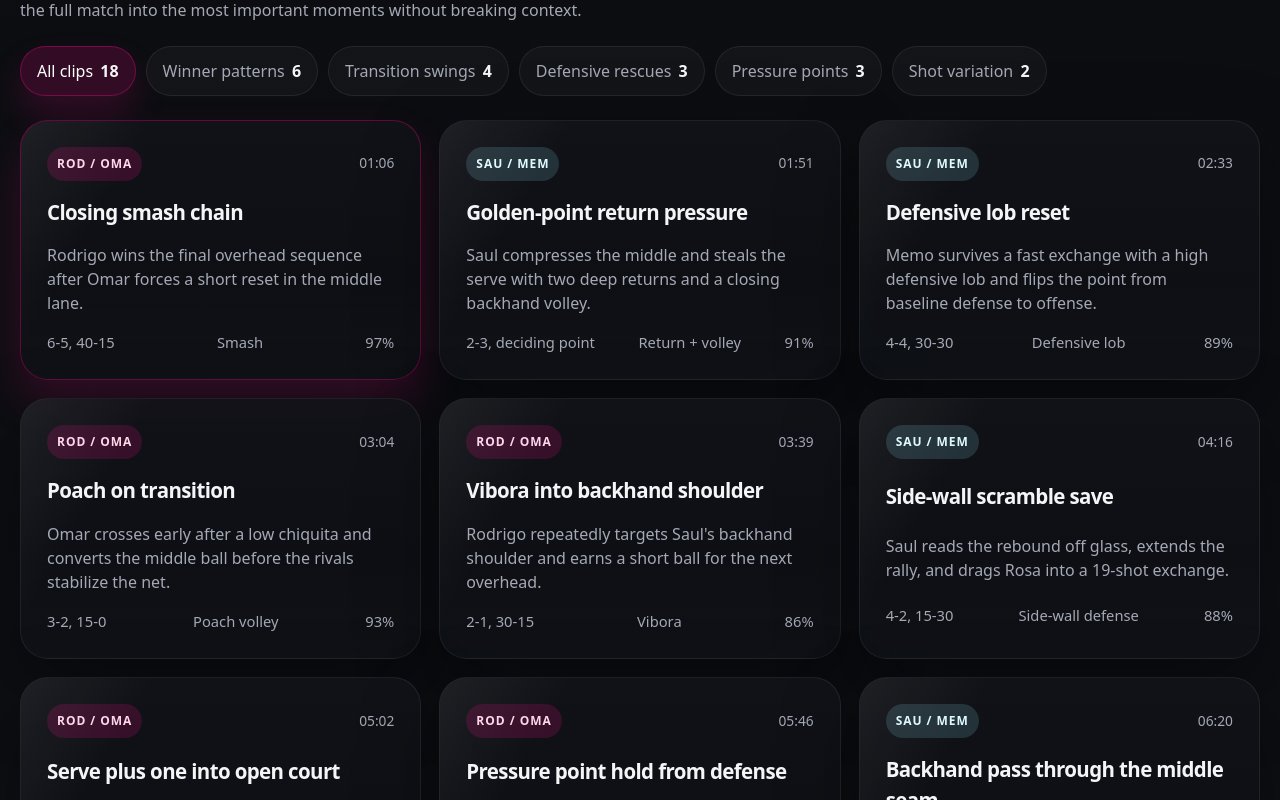
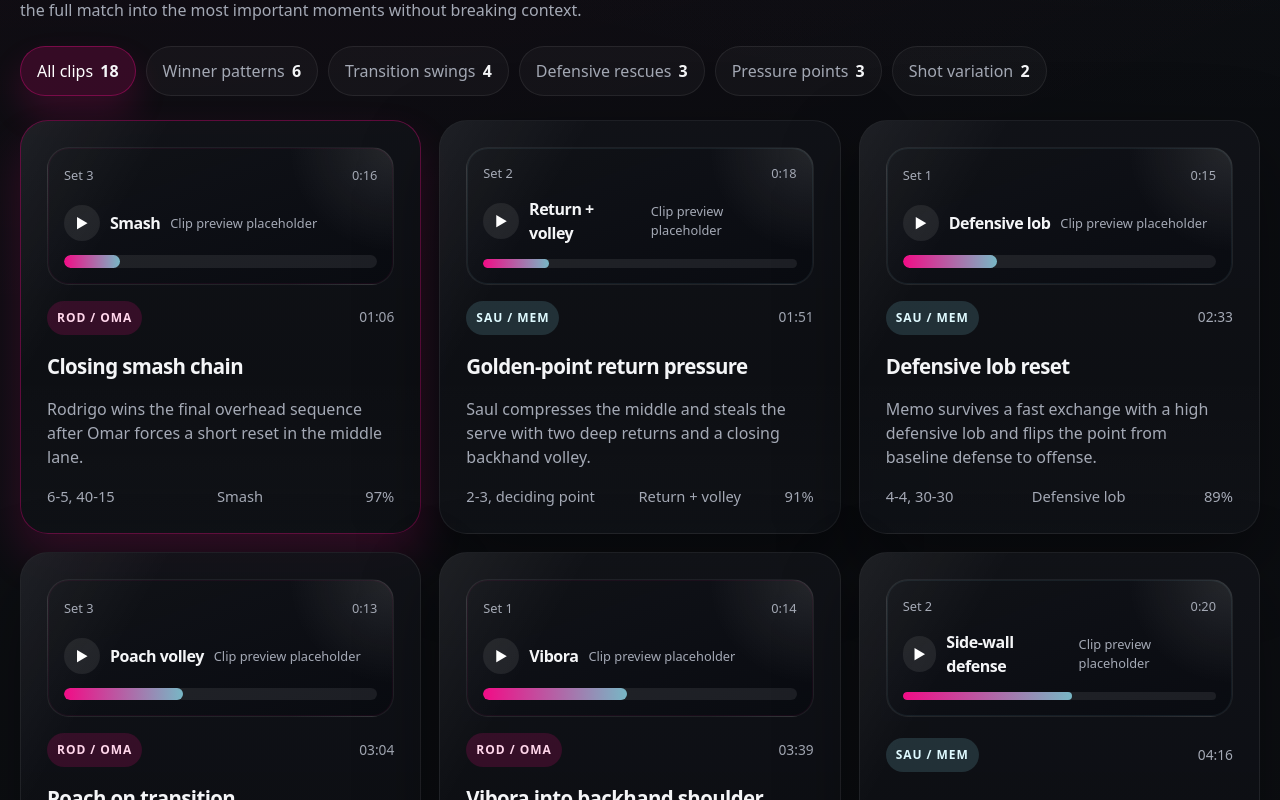
Before and after one commit to rodrag0/rosadashboards, a React (Vite) app: page / in a window 1280 px wide. Shown: the part 2600-3400 px from the top of the page. Built offline with nearby package versions, Linux system fonts and the light colour scheme; a web font is replaced by a local one.

Commit message:
Polish court maps and live demo UI

```diff
--- a/src/PostMatchDashboard.tsx
+++ b/src/PostMatchDashboard.tsx
@@ -303,6 +303,21 @@ export default function PostMatchDashboard() {
               className={`surface panel highlight-card ${selectedHighlight.id === highlight.id ? "highlight-card-active" : ""}`}
               onClick={() => jumpToHighlight(highlight, true)}
             >
+              <div className={`highlight-preview highlight-preview-${highlight.team}`}>
+                <div className="highlight-preview-topline">
+                  <span>{highlight.setLabel}</span>
+                  <span>{highlight.duration}</span>
+                </div>
+                <div className="highlight-preview-body">
+                  <span className="highlight-preview-play">▶</span>
+                  <strong>{highlight.shot}</strong>
+                  <small>Clip preview placeholder</small>
+                </div>
+                <div className="highlight-preview-track">
+                  <span className="highlight-preview-progress" style={{ width: `${Math.max(18, highlight.cue * 100)}%` }} />
+                </div>
+              </div>
+
               <div className="highlight-topline">
                 <span className={`team-tag team-tag-${highlight.team}`}>{teamStyles[highlight.team].label}</span>
                 <span>{highlight.timeLabel}</span>
@@ -449,8 +464,8 @@ export default function PostMatchDashboard() {
           />
           <CourtHeatmap
             eyebrow="Winner landing zones"
-            title="Where Rosa finished rallies"
-            description="Most Rosa winners came from middle-lane compression and overhead finishes into the short corners."
+            title="ROSA winner landing zones"
+            description="A simulated landing map of Rosa's finishing balls, concentrated through the middle seam and the short corners after overhead pressure."
             points={matchData.heatmaps.winnerZones}
             accent={teamStyles.rosa.color}
           />
--- a/src/components/CourtHeatmap.tsx
+++ b/src/components/CourtHeatmap.tsx
@@ -15,6 +15,18 @@ export function CourtHeatmap({
   points,
   accent,
 }: CourtHeatmapProps) {
+  const court = {
+    x: 10,
+    y: 12,
+    width: 80,
+    height: 160,
+  };
+
+  const serviceOffset = (3 / 20) * court.height;
+  const netY = court.y + court.height / 2;
+  const upperServiceY = court.y + serviceOffset;
+  const lowerServiceY = court.y + court.height - serviceOffset;
+
   return (
     <article className="surface panel heatmap-panel">
       <div className="section-copy">
@@ -24,27 +36,43 @@ export function CourtHeatmap({
       </div>
 
       <div className="court-shell">
-        <svg viewBox="0 0 100 140" className="court-svg" role="img" aria-label={title}>
-          <rect x="2" y="2" width="96" height="136" rx="8" className="court-outline" />
-          <line x1="50" y1="2" x2="50" y2="138" className="court-line" />
-          <line x1="2" y1="70" x2="98" y2="70" className="court-line court-net" />
-          <line x1="20" y1="35" x2="80" y2="35" className="court-line" />
-          <line x1="20" y1="105" x2="80" y2="105" className="court-line" />
-          <line x1="20" y1="35" x2="20" y2="105" className="court-line" />
-          <line x1="80" y1="35" x2="80" y2="105" className="court-line" />
+        <svg viewBox="0 0 100 184" className="court-svg" role="img" aria-label={title}>
+          <rect x={court.x} y={court.y} width={court.width} height={court.height} rx="8" className="court-outline" />
+          <line x1={court.x} y1={netY} x2={court.x + court.width} y2={netY} className="court-line court-net" />
+          <line
+            x1={court.x}
+            y1={upperServiceY}
+            x2={court.x + court.width}
+            y2={upperServiceY}
+            className="court-line"
+          />
+          <line
+            x1={court.x}
+            y1={lowerServiceY}
+            x2={court.x + court.width}
+            y2={lowerServiceY}
+            className="court-line"
+          />
+          <line
+            x1={court.x + court.width / 2}
+            y1={upperServiceY}
+            x2={court.x + court.width / 2}
+            y2={lowerServiceY}
+            className="court-line"
+          />
 
           {points.map((point, index) => (
             <g key={`${title}-${index}`}>
               <circle
-                cx={point.x}
-                cy={point.y * 1.36}
+                cx={court.x + point.x * (court.width / 100)}
+                cy={court.y + point.y * (court.height / 100)}
                 r={8 + point.intensity * 12}
                 fill={accent}
                 opacity={0.08 + point.intensity * 0.16}
               />
               <circle
-                cx={point.x}
-                cy={point.y * 1.36}
+                cx={court.x + point.x * (court.width / 100)}
+                cy={court.y + point.y * (court.height / 100)}
                 r={2 + point.intensity * 6}
                 fill={accent}
                 opacity={0.18 + point.intensity * 0.45}
--- a/src/index.css
+++ b/src/index.css
@@ -588,7 +588,78 @@ button {
   text-align: left;
   display: grid;
   gap: 16px;
-  min-height: 230px;
+  min-height: 320px;
+}
+
+.highlight-preview {
+  display: grid;
+  gap: 14px;
+  min-height: 138px;
+  padding: 16px;
+  border-radius: 22px;
+  border: 1px solid rgba(255, 255, 255, 0.08);
+  background:
+    radial-gradient(circle at top right, rgba(255, 255, 255, 0.1), transparent 28%),
+    linear-gradient(160deg, rgba(17, 19, 24, 0.96), rgba(10, 12, 17, 0.94));
+}
+
+.highlight-preview-rosa {
+  box-shadow: inset 0 0 0 1px rgba(255, 10, 140, 0.06);
+}
+
+.highlight-preview-rivals {
+  box-shadow: inset 0 0 0 1px rgba(139, 216, 232, 0.08);
+}
+
+.highlight-preview-topline,
+.highlight-preview-body {
+  display: flex;
+  align-items: center;
+  justify-content: space-between;
+  gap: 10px;
+}
+
+.highlight-preview-topline span,
+.highlight-preview-body small {
+  color: var(--text-dim);
+  font-size: 0.8rem;
+}
+
+.highlight-preview-body {
+  justify-content: flex-start;
+  margin-top: auto;
+}
+
+.highlight-preview-body strong {
+  font-size: 1rem;
+  letter-spacing: -0.03em;
+}
+
+.highlight-preview-play {
+  display: inline-flex;
+  align-items: center;
+  justify-content: center;
+  width: 36px;
+  height: 36px;
+  border-radius: 999px;
+  background: rgba(255, 255, 255, 0.08);
+  color: white;
+  font-size: 0.85rem;
+}
+
+.highlight-preview-track {
+  position: relative;
+  min-height: 8px;
+  overflow: hidden;
+  border-radius: 999px;
+  background: rgba(255, 255, 255, 0.08);
+}
+
+.highlight-preview-progress {
+  position: absolute;
+  inset: 0 auto 0 0;
+  border-radius: inherit;
+  background: linear-gradient(90deg, rgba(255, 10, 140, 0.94), rgba(139, 216, 232, 0.82));
 }
 
 .highlight-topline,
@@ -961,7 +1032,8 @@ button {
 .court-svg {
   display: block;
   width: 100%;
-  min-height: 340px;
+  aspect-ratio: 10 / 20;
+  min-height: 400px;
 }
 
 .court-outline,
--- a/src/match-demo/match-demo.css
+++ b/src/match-demo/match-demo.css
@@ -1,5 +1,6 @@
 .match-demo-page {
   padding-bottom: 64px;
+  width: min(calc(100% - 28px), 1540px);
 }
 
 .match-demo {
@@ -86,10 +87,14 @@
 
 .match-demo__layout {
   display: grid;
-  grid-template-columns: minmax(0, 1.55fr) minmax(340px, 0.9fr);
+  grid-template-columns: minmax(0, 1.9fr) minmax(360px, 0.82fr);
   gap: 22px;
   margin-top: 30px;
   align-items: start;
+}
+
+.match-demo--setup .match-demo__layout {
+  grid-template-columns: minmax(0, 1.65fr) minmax(460px, 1.05fr);
 }
 
 .match-demo__monitor-shell {
@@ -233,7 +238,7 @@
 
 .match-demo__monitor-grid,
 .match-demo__summary-grid {
-  grid-template-columns: minmax(0, 1.25fr) minmax(280px, 0.9fr);
+  grid-template-columns: minmax(0, 1.35fr) minmax(320px, 0.95fr);
 }
 
 .match-demo__sponsor-hero,
@@ -275,6 +280,7 @@
   display: grid;
   place-items: center;
   gap: 14px;
+  min-width: 0;
   min-height: 360px;
   padding: 28px;
   background:
@@ -296,6 +302,11 @@
 .match-demo__panel-copy p,
 .match-demo__winner-card p {
   color: #68707f;
+}
+
+.match-demo__qr-card p {
+  margin: 0;
+  overflow-wrap: anywhere;
 }
 
 .match-demo__qr-card--summary {
@@ -373,6 +384,11 @@
   font-size: clamp(4rem, 9vw, 6rem);
   line-height: 0.85;
   letter-spacing: -0.08em;
+}
+
+.match-demo__point-value--star {
+  color: var(--rosa);
+  text-shadow: 0 0 22px rgba(255, 10, 140, 0.25);
 }
 
 .match-demo__center-panel {
@@ -547,18 +563,41 @@
   gap: 12px;
 }
 
+.match-demo__selection-block {
+  display: grid;
+  gap: 12px;
+}
+
+.match-demo__selection-head {
+  display: grid;
+  gap: 4px;
+}
+
+.match-demo__selection-head strong {
+  color: #f8f8fa;
+  font-size: 1rem;
+}
+
+.match-demo__selection-head span {
+  color: rgba(244, 245, 247, 0.64);
+  font-size: 0.92rem;
+}
+
+.match-demo__choice-grid {
+  display: grid;
+  gap: 12px;
+}
+
+.match-demo__choice-grid--two {
+  grid-template-columns: repeat(2, minmax(0, 1fr));
+}
+
 .match-demo__option-grid {
   grid-template-columns: repeat(3, minmax(0, 1fr));
 }
 
 .match-demo__option-grid--deuce {
   grid-template-columns: repeat(3, minmax(0, 1fr));
-}
-
-.match-demo__inline-options {
-  display: flex;
-  flex-wrap: wrap;
-  gap: 10px;
 }
 
 .match-demo__option-card {
@@ -592,6 +631,7 @@
 .match-demo__field {
   display: grid;
   gap: 8px;
+  min-width: 0;
 }
 
 .match-demo__player-grid {
@@ -603,6 +643,8 @@
 }
 
 .match-demo__field input {
+  width: 100%;
+  min-width: 0;
   min-height: 48px;
   padding: 0 14px;
   border-radius: 16px;
@@ -737,6 +779,7 @@
 .match-demo__qr {
   display: inline-grid;
   gap: 4px;
+  max-width: 100%;
   padding: 10px;
   border-radius: 22px;
   background: #fff;
@@ -744,8 +787,8 @@
 }
 
 .match-demo__qr--large {
-  gap: 5px;
-  padding: 12px;
+  gap: 4px;
+  padding: 10px;
 }
 
 .match-demo__qr-row {
@@ -754,7 +797,7 @@
 }
 
 .match-demo__qr--large .match-demo__qr-row {
-  gap: 5px;
+  gap: 4px;
 }
 
 .match-demo__qr-cell {
@@ -765,8 +808,8 @@
 }
 
 .match-demo__qr--large .match-demo__qr-cell {
-  width: 9px;
-  height: 9px;
+  width: 7px;
+  height: 7px;
 }
 
 .match-demo__qr-cell--filled {
@@ -813,6 +856,7 @@
   }
 
   .match-demo__scoreboard,
+  .match-demo__choice-grid--two,
   .match-demo__option-grid,
   .match-demo__option-grid--deuce,
   .match-demo__player-grid,
--- a/src/match-demo/matchEngine.ts
+++ b/src/match-demo/matchEngine.ts
@@ -604,6 +604,19 @@ export function getPointDisplay(state: MatchState) {
       right: String(state.tiebreakRight),
       tiebreak: true,
       superTiebreak: state.inSuperTiebreak,
+      starPoint: false,
+    };
+  }
+
+  const starPoint = state.setup.deuceMode === "star" && state.starPointPending && !state.advLeft && !state.advRight;
+
+  if (starPoint) {
+    return {
+      left: "★",
+      right: "★",
+      tiebreak: false,
+      superTiebreak: false,
+      starPoint: true,
     };
   }
 
@@ -612,6 +625,7 @@ export function getPointDisplay(state: MatchState) {
     right: state.advRight ? "Ad" : pointLabel(state.pointsRight),
     tiebreak: false,
     superTiebreak: false,
+    starPoint: false,
   };
 }
 
```
Also changed, not shown: src/match-demo/MatchExperience.tsx (+32 -7 lines).
